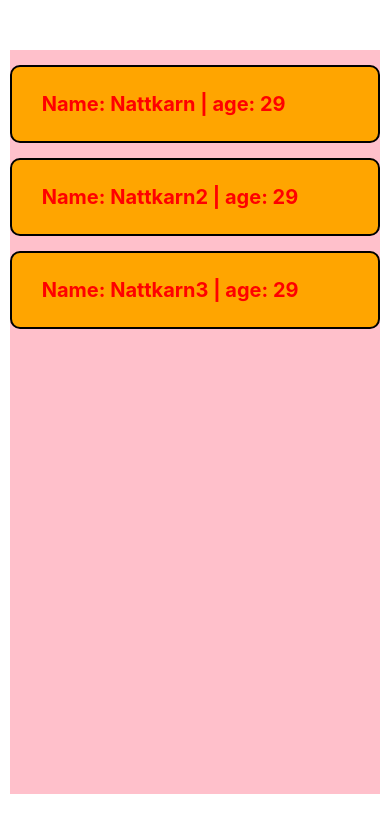
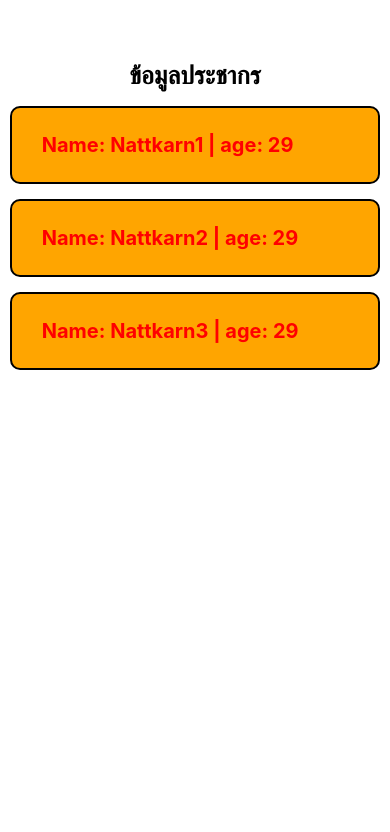
Before and after one commit to nattkarn/react_native, a React Native app: screen / in a window 390 px wide. Shown: the top 832 px of the page. Built offline with nearby package versions, Linux system fonts and the light colour scheme.

Commit message:
FlatList

```diff
--- a/App.js
+++ b/App.js
@@ -1,14 +1,46 @@
-import { View  } from "react-native";
+import { View, FlatList, Text } from "react-native";
 import { myStyle } from "./styles/myStyle";
-import Person from './components/Persons'
+import Person from "./components/Persons";
+import { useState } from "react";
 
 export default function App() {
+  const [data, setData] = useState([
+    { id: 1, name: "Nattkarn1", age: 29 },
+    { id: 2, name: "Nattkarn2", age: 29 },
+    { id: 3, name: "Nattkarn3", age: 29 },
+  ]);
 
   return (
     <View style={myStyle.container}>
-      <Person name={'Nattkarn'} age={29} />
-      <Person name={'Nattkarn2'} age={29}/>
-      <Person name={'Nattkarn3'} age={29}/>
+      <FlatList
+        data={data}
+        renderItem={({ item }) => <Person props={item} />}
+        keyExtractor={(item) => item.id}
+        ListHeaderComponent={
+          <Text
+            style={{
+              alignSelf: "center",
+              fontSize: 25,
+              marginTop: 10,
+              fontWeight: "bold",
+            }}
+          >
+            ข้อมูลประชากร
+          </Text>
+        }
+        // If Data is Empty
+        ListEmptyComponent={
+          <Text
+            style={{
+              alignSelf: "center",
+              fontSize: 20,
+              marginTop: 30,
+            }}
+          >
+            ไม่มีข้อมูล
+          </Text>
+        }
+      />
     </View>
   );
 }
--- a/components/Persons.js
+++ b/components/Persons.js
@@ -1,7 +1,7 @@
 import { View, Text } from "react-native"
 import { myStyle } from "../styles/myStyle"
 
-export default function person(props) {
+export default function person({props}) {
 
     return (
         <View style={myStyle.content}>
--- a/styles/myStyle.js
+++ b/styles/myStyle.js
@@ -3,7 +3,7 @@ import { StyleSheet } from "react-native";
 export const myStyle = StyleSheet.create({
   container: {
     flex: 1,
-    backgroundColor:"pink",
+    // backgroundColor:"pink",
     marginTop:50,
     marginBottom:50,
     marginLeft: 10,
```
